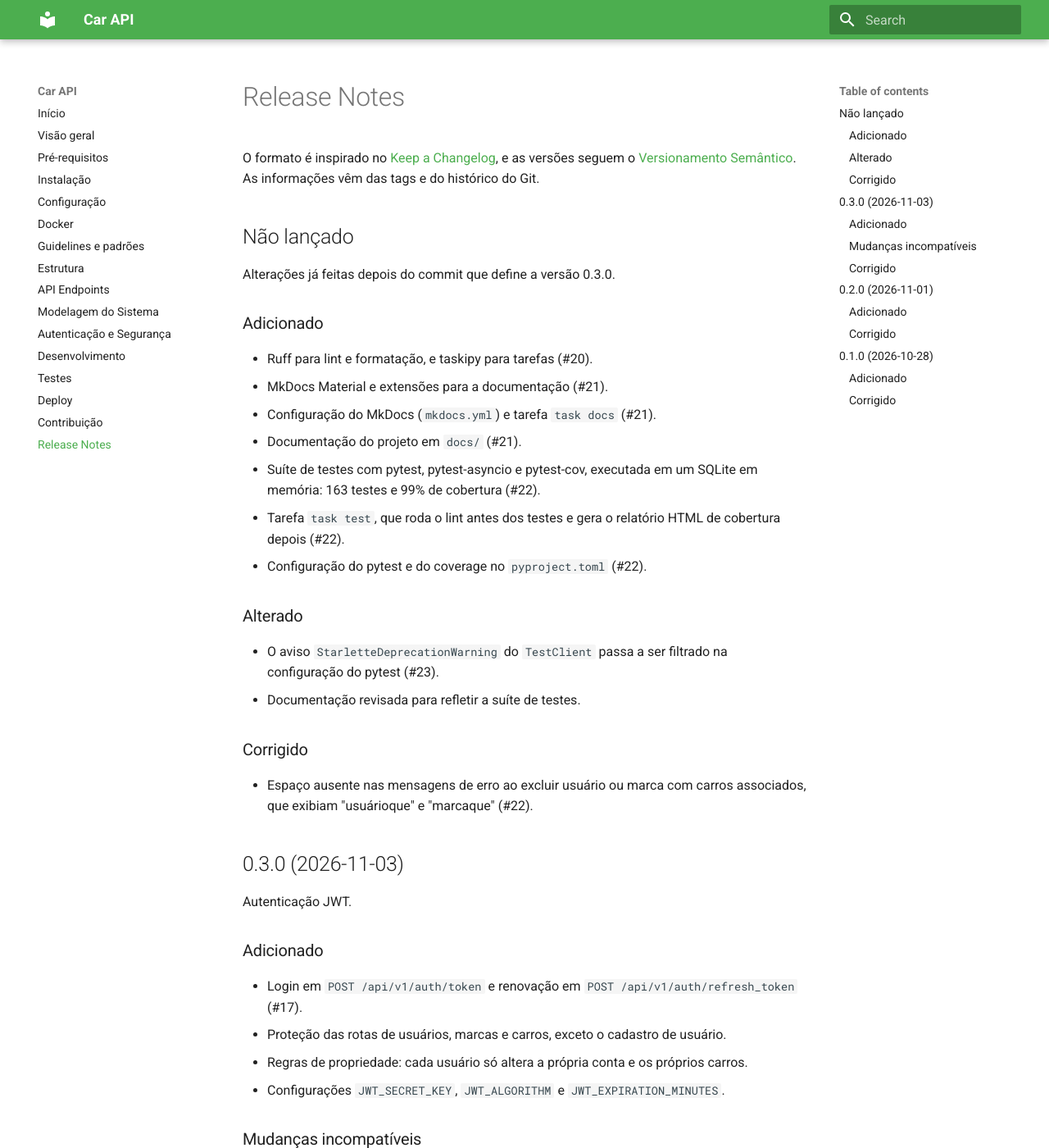
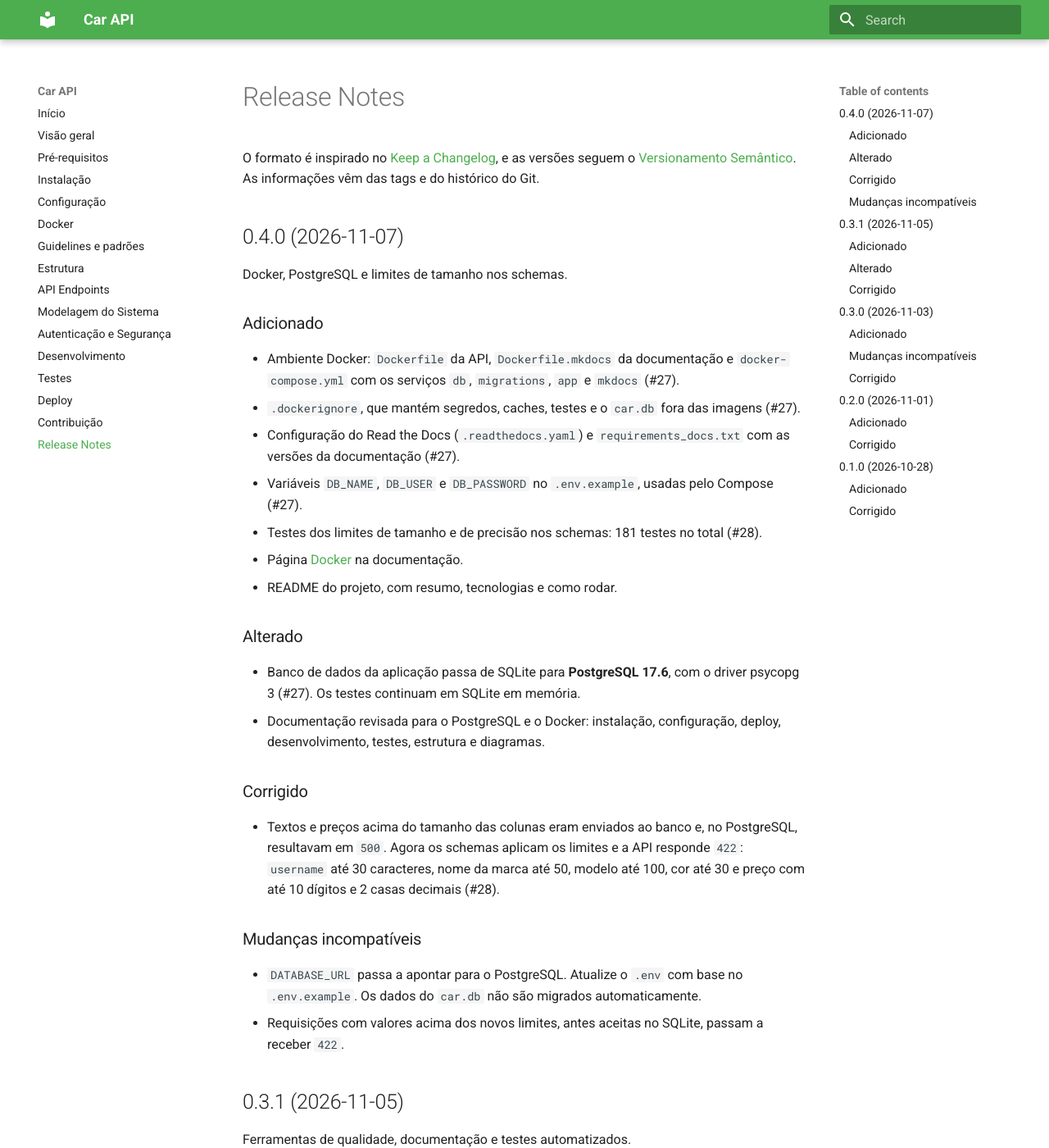
Before and after one commit to LeonardoAlmeidaGit/car-api, an MkDocs documentation site: the page built from docs/release-notes.md, in a window 1280 px wide and 1400 px high. Shown: the whole window at 82% size. Built offline with MkDocs 1.6.1 and Material for MkDocs 9.7.7, drawn with Linux system fonts in a browser that asks for light colours; some of the changed text lies outside the part shown.

Commit message:
chore: bump version to 0.4.0

```diff
--- a/docs/release-notes.md
+++ b/docs/release-notes.md
@@ -4,9 +4,50 @@ O formato é inspirado no [Keep a Changelog](https://keepachangelog.com/pt-BR/),
 as versões seguem o [Versionamento Semântico](https://semver.org/lang/pt-BR/). As
 informações vêm das tags e do histórico do Git.
 
-## Não lançado
+## 0.4.0 (2026-11-07)
 
-Alterações já feitas depois do commit que define a versão 0.3.0.
+Docker, PostgreSQL e limites de tamanho nos schemas.
+
+### Adicionado
+
+- Ambiente Docker: `Dockerfile` da API, `Dockerfile.mkdocs` da documentação e
+  `docker-compose.yml` com os serviços `db`, `migrations`, `app` e `mkdocs`
+  (#27).
+- `.dockerignore`, que mantém segredos, caches, testes e o `car.db` fora das
+  imagens (#27).
+- Configuração do Read the Docs (`.readthedocs.yaml`) e `requirements_docs.txt`
+  com as versões da documentação (#27).
+- Variáveis `DB_NAME`, `DB_USER` e `DB_PASSWORD` no `.env.example`, usadas pelo
+  Compose (#27).
+- Testes dos limites de tamanho e de precisão nos schemas: 181 testes no total
+  (#28).
+- Página [Docker](docker.md) na documentação.
+- README do projeto, com resumo, tecnologias e como rodar.
+
+### Alterado
+
+- Banco de dados da aplicação passa de SQLite para **PostgreSQL 17.6**, com o
+  driver psycopg 3 (#27). Os testes continuam em SQLite em memória.
+- Documentação revisada para o PostgreSQL e o Docker: instalação, configuração,
+  deploy, desenvolvimento, testes, estrutura e diagramas.
+
+### Corrigido
+
+- Textos e preços acima do tamanho das colunas eram enviados ao banco e, no
+  PostgreSQL, resultavam em `500`. Agora os schemas aplicam os limites e a API
+  responde `422`: `username` até 30 caracteres, nome da marca até 50, modelo
+  até 100, cor até 30 e preço com até 10 dígitos e 2 casas decimais (#28).
+
+### Mudanças incompatíveis
+
+- `DATABASE_URL` passa a apontar para o PostgreSQL. Atualize o `.env` com base
+  no `.env.example`. Os dados do `car.db` não são migrados automaticamente.
+- Requisições com valores acima dos novos limites, antes aceitas no SQLite,
+  passam a receber `422`.
+
+## 0.3.1 (2026-11-05)
+
+Ferramentas de qualidade, documentação e testes automatizados.
 
 ### Adicionado
 
@@ -24,7 +65,8 @@ Alterações já feitas depois do commit que define a versão 0.3.0.
 
 - O aviso `StarletteDeprecationWarning` do `TestClient` passa a ser filtrado na
   configuração do pytest (#23).
-- Documentação revisada para refletir a suíte de testes.
+- Documentação revisada para refletir a suíte de testes (#24).
+- Versão atualizada para 0.3.1 (#25).
 
 ### Corrigido
 
--- a/pyproject.toml
+++ b/pyproject.toml
@@ -1,6 +1,6 @@
 [project]
 name = "car-api"
-version = "0.3.1"
+version = "0.4.0"
 description = ""
 authors = [
     {name = "Leonardo Almeida",email = "leonardocalmeida.dev@gmail.com"}
```
Also changed, not shown: docs/index.md (+26 -15 lines).
